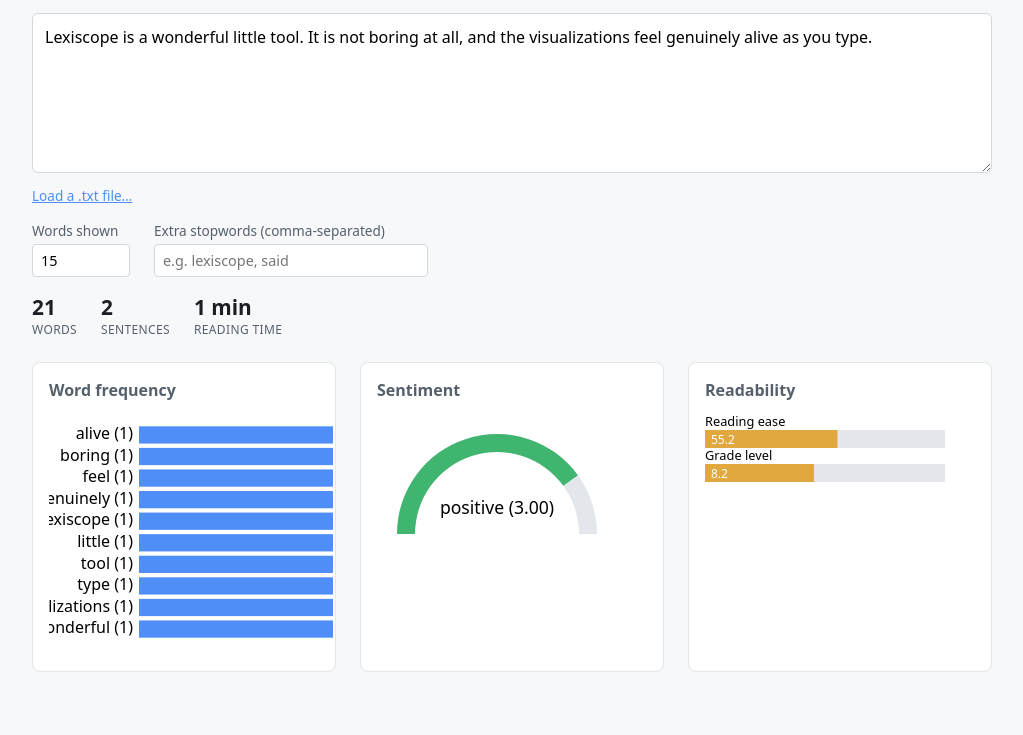
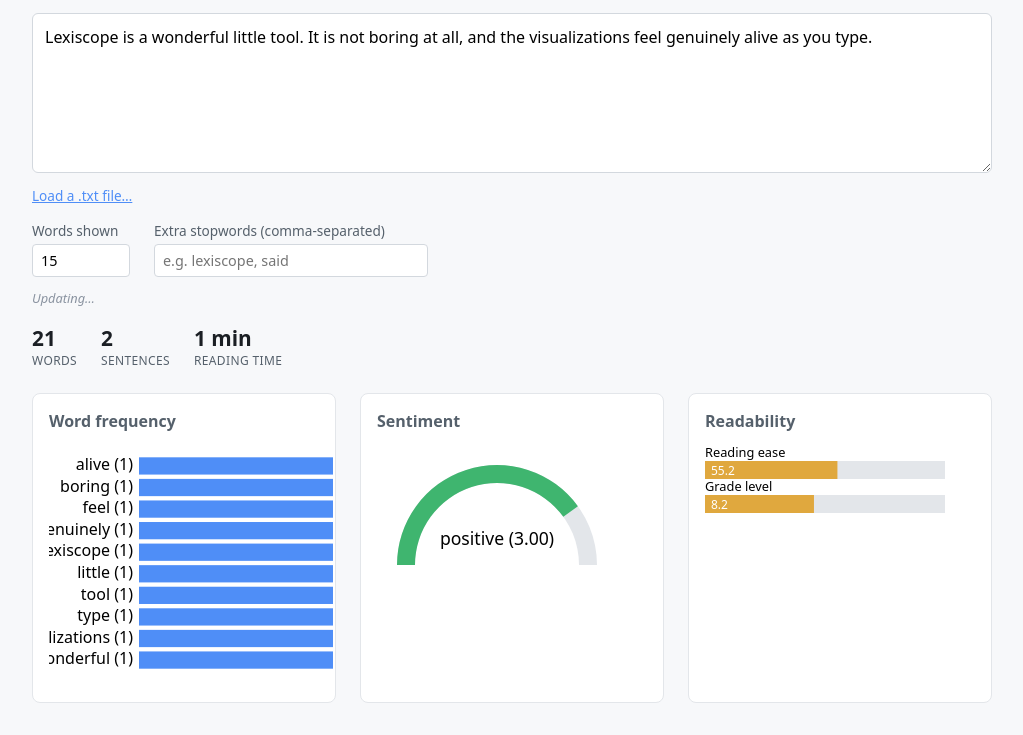
Before and after one commit to ctkrug/lexiscope, a website built with Vite: page index.html in a window 1280 px wide. Shown: the part 125-860 px from the top of the page, without its empty margins (128-1151 px from the left). Before the commit the page ends 829 px from the top, so only its background shows below. Built offline with nearby package versions, Linux system fonts and the light colour scheme.

Commit message:
style(pending): style the debounce-in-flight indicator

```diff
--- a/src/style.css
+++ b/src/style.css
@@ -91,6 +91,14 @@ header p {
   width: 16rem;
 }
 
+#pending-indicator {
+  display: inline-block;
+  margin-top: 0.75rem;
+  font-size: 0.8rem;
+  color: #8a93a0;
+  font-style: italic;
+}
+
 #stats-strip {
   display: flex;
   gap: 1.5rem;
```
